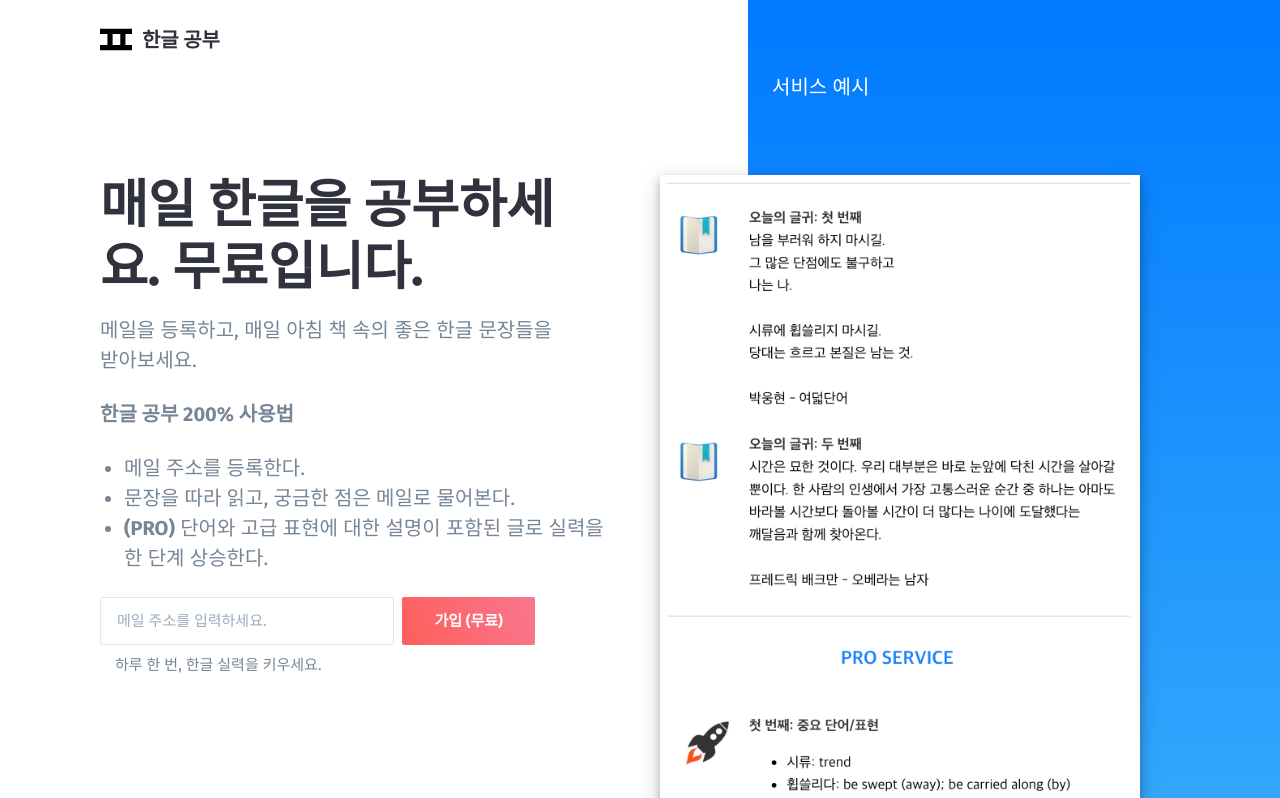
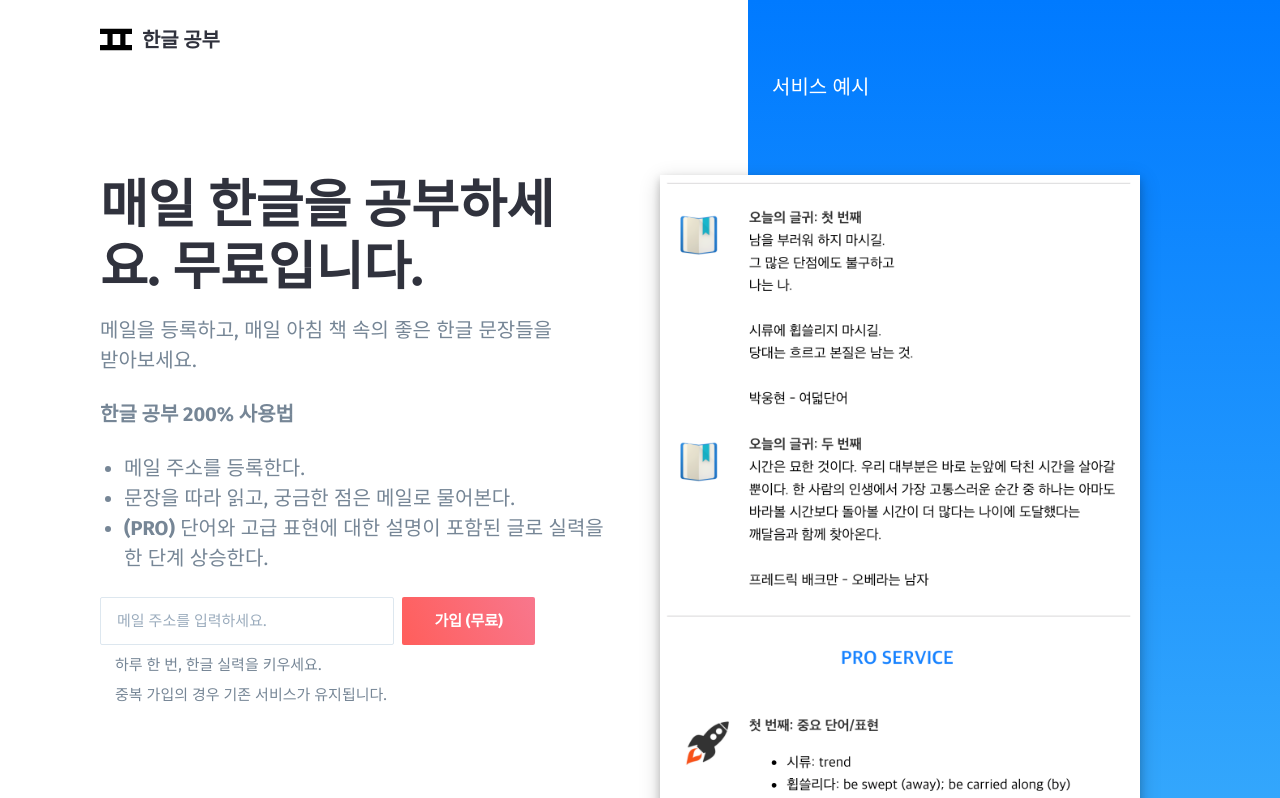
Before and after one commit to DongeunPaeng/LearnKorean-client, a React (Create React App) app: page / in a window 1280 px wide. Shown: the top 798 px of the page. Built offline with nearby package versions, Linux system fonts and the light colour scheme.

Commit message:
Message changed to notice duplicate subscribers.

```diff
--- a/src/components/forms/NewsletterForm.js
+++ b/src/components/forms/NewsletterForm.js
@@ -50,7 +50,8 @@ class NewsletterForm extends Component {
           </div>
         </form>
         <p style={{ marginLeft: "15px", marginTop: "5px", fontSize: "15px" }}>
-          하루 한 번, 한글 실력을 키우세요.
+          하루 한 번, 한글 실력을 키우세요.<br />
+          중복 가입의 경우 기존 서비스가 유지됩니다.
         </p>
         {this.state.success && (
           <div>
```
